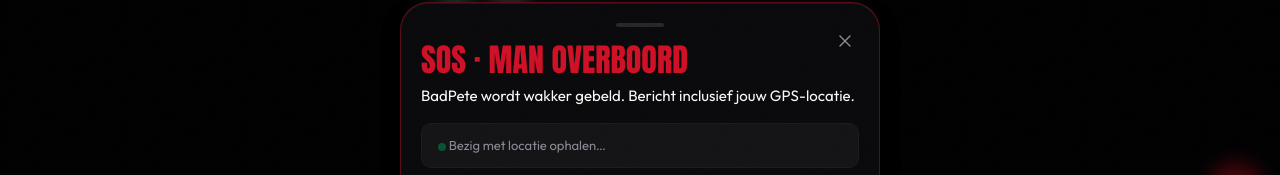
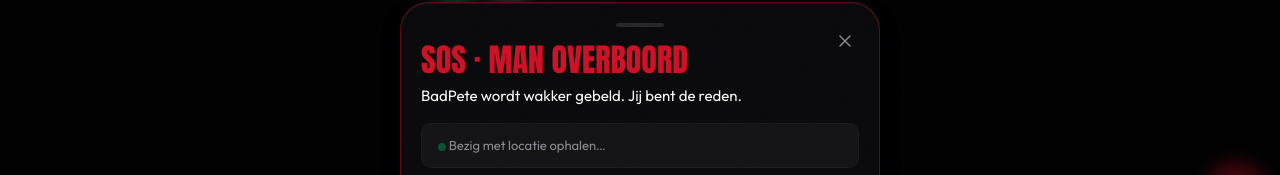
Before and after one commit to martijnkort7/budapest-2026, a Next.js app: page / in a window 1280 px wide. Both pictures are taken after a click on the button "SOS — paniekknop". Shown: the part 508-683 px from the top of the page. Built offline with nearby package versions, Linux system fonts and the light colour scheme; no server answers.

Commit message:
Update SosFab component

```diff
--- a/src/components/SosFab.tsx
+++ b/src/components/SosFab.tsx
@@ -4,7 +4,8 @@ import { useEffect, useState } from "react";
 import { IconAlarm, IconClose } from "./Icons";
 
 const PETE_NUMBER = "31612250217";
-const BASE_TEXT = "Peter, ik ben verdwaald en ik ben bang. Red me uit deze ellende!";
+const BASE_TEXT =
+  "PETER. HET IS MIS.\n\nIk dwaal hier rond als een volledig kansloos mens. Verdwaald in een stad van 2 miljoen mensen. Niet in staat mezelf te redden.\n\nIk schaam me kapot. Maar ik ben te zielig om het zelf op te lossen.\n\nDit is het absolute dieptepunt van mijn bestaan en jij mag hier getuige van zijn.\n\nKom. Nu. Mijn locatie:";
 
 type Status = "idle" | "locating" | "ready" | "no-location";
 
@@ -118,7 +119,7 @@ export function SosFab() {
             </h2>
 
             <p className="mt-2 text-body-md text-ink">
-              BadPete wordt wakker gebeld. Bericht inclusief jouw GPS-locatie.
+              BadPete wordt wakker gebeld. Jij bent de reden.
             </p>
 
             <div className="mt-4 rounded-card border border-border-soft bg-card px-4 py-3">
```
